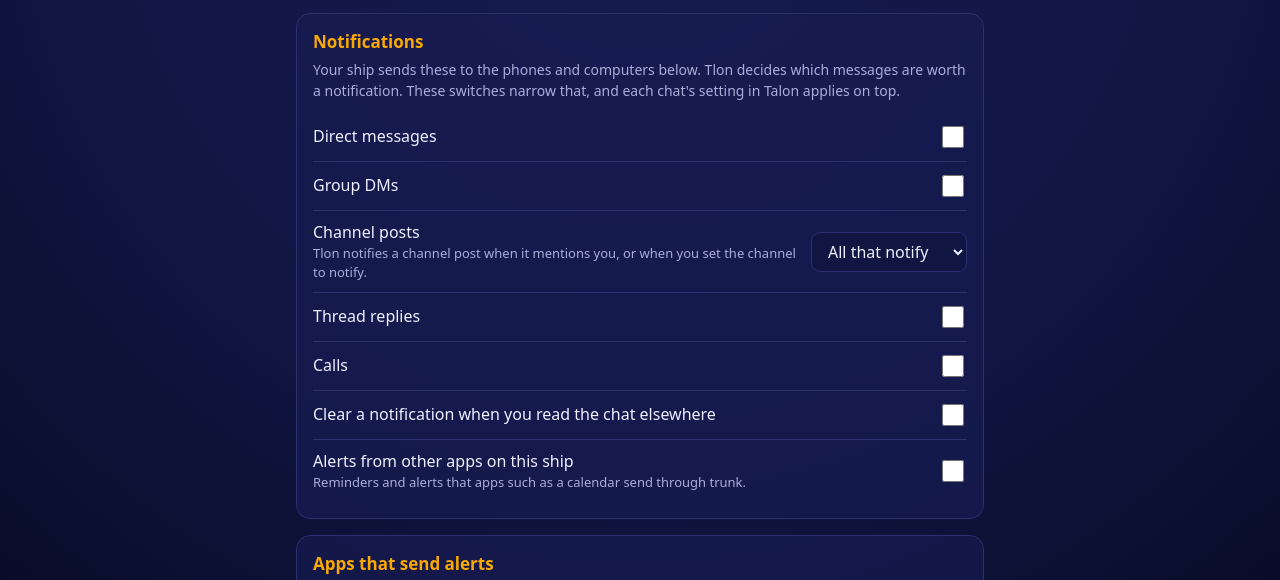
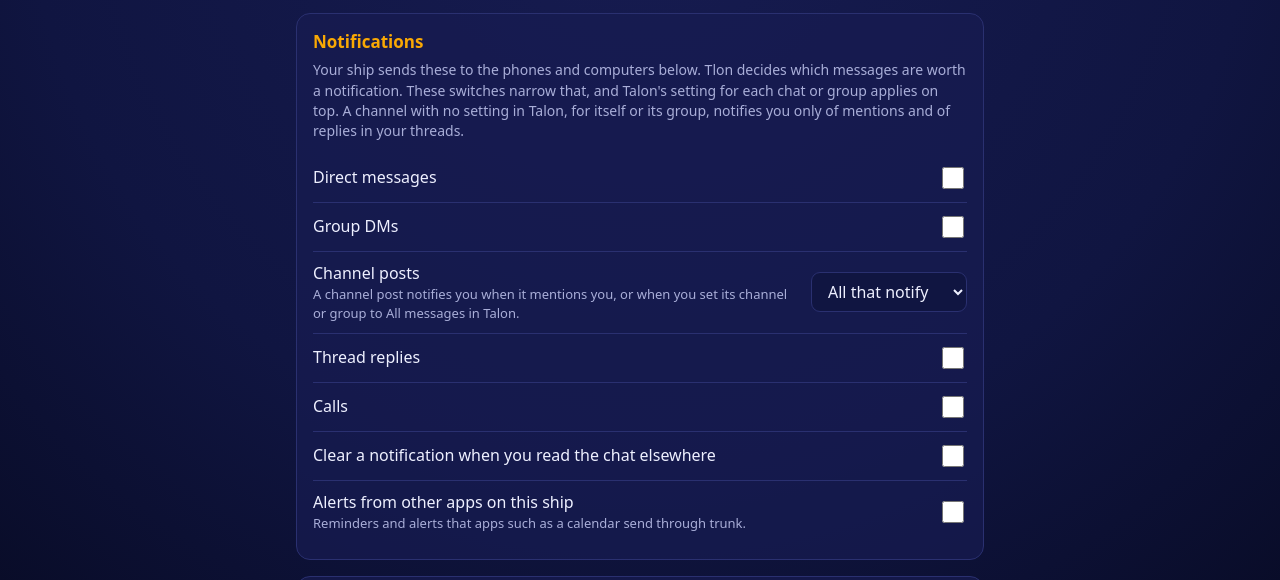
Before and after one commit to gwbtc/trunk, a plain HTML site: page app/trunk/page.html in a window 1280 px wide. Shown: the part 146-726 px from the top of the page. Drawn offline with Linux system fonts and the light colour scheme; no server answers; files whose address does not match are found by name.

Commit message:
fix: say how Talon's chat and group levels apply on the trunk page
The page said Tlon notifies a channel post only on a mention or when
asked. Tlon marks every channel post, and trunk narrows that with
Talon's levels. The intro and the channel posts hint now say what
happens: a channel or its group set to All messages notifies every
post, and one with no setting only mentions and thread replies.

The log names where a level came from: the chat, its group, or no
setting at all, which counts as mentions.

```diff
--- a/app/trunk/page.html
+++ b/app/trunk/page.html
@@ -87,11 +87,11 @@
 
   <section>
     <h2>Notifications</h2>
-    <p>Your ship sends these to the phones and computers below. Tlon decides which messages are worth a notification. These switches narrow that, and each chat's setting in Talon applies on top.</p>
+    <p>Your ship sends these to the phones and computers below. Tlon decides which messages are worth a notification. These switches narrow that, and Talon's setting for each chat or group applies on top. A channel with no setting in Talon, for itself or its group, notifies you only of mentions and of replies in your threads.</p>
     <div class="row"><label for="k-dm">Direct messages</label><input type="checkbox" id="k-dm"></div>
     <div class="row"><label for="k-club">Group DMs</label><input type="checkbox" id="k-club"></div>
     <div class="row">
-      <label for="k-channel">Channel posts<span class="hint">Tlon notifies a channel post when it mentions you, or when you set the channel to notify.</span></label>
+      <label for="k-channel">Channel posts<span class="hint">A channel post notifies you when it mentions you, or when you set its channel or group to All messages in Talon.</span></label>
       <select id="k-channel">
         <option value="all">All that notify</option>
         <option value="mentions">Only mentions</option>
```
Also changed, not shown: 3 other files.
